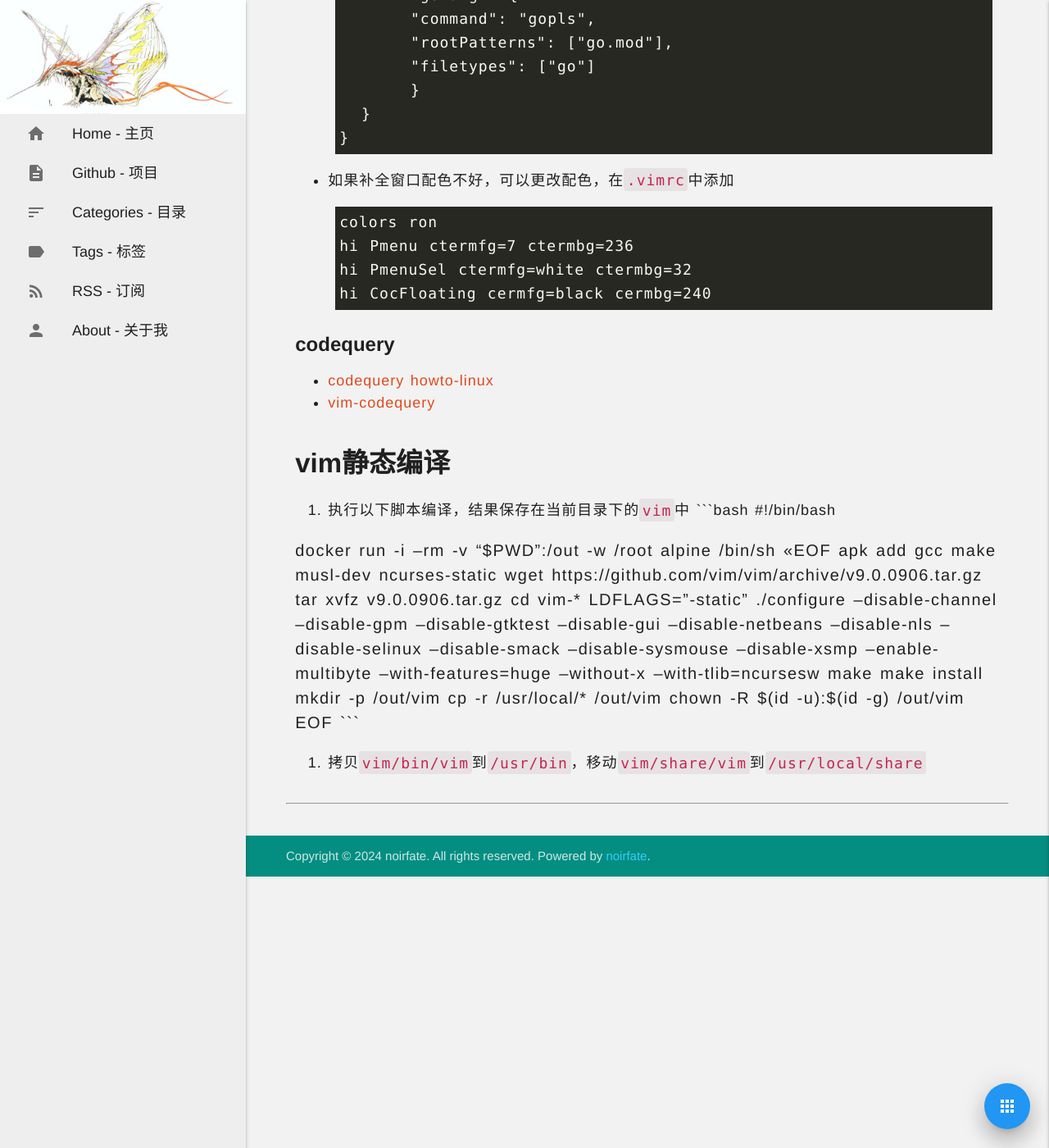
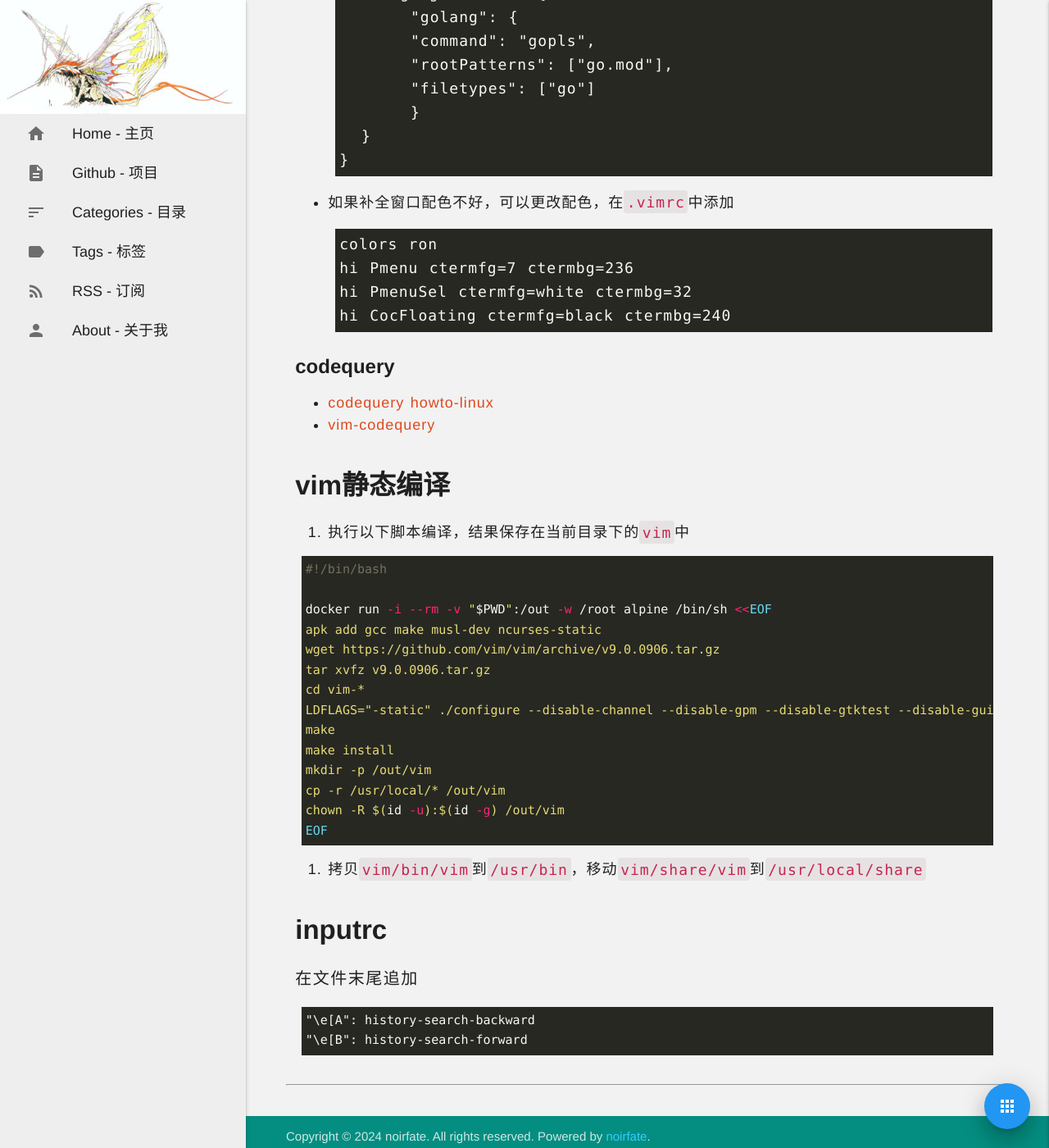
Before and after one commit to noirfate/noirfate.github.io, a Jekyll site: the page built from _posts/2021-09-30-vim.md, in a window 1280 px wide and 1400 px high, scrolled down 13850 px. Shown: the whole window at 82% size. Built offline with Jekyll 4.4.1, drawn with Linux system fonts in a browser that asks for light colours; some web fonts are replaced; a script that is not in the unit is left out; some of the changed text lies outside the part shown.

Commit message:
Update 2021-09-30-vim.md

````diff
--- a/_posts/2021-09-30-vim.md
+++ b/_posts/2021-09-30-vim.md
@@ -476,7 +476,7 @@ npm run build
 colors ron
 hi Pmenu ctermfg=7 ctermbg=236
 hi PmenuSel ctermfg=white ctermbg=32
-hi CocFloating cermfg=black cermbg=240
+hi CocFloating ctermfg=black ctermbg=240
 ```
 
 ### codequery
@@ -486,6 +486,7 @@ hi CocFloating cermfg=black cermbg=240
 
 # vim静态编译
 1. 执行以下脚本编译，结果保存在当前目录下的`vim`中
+
 ```bash
 #!/bin/bash
 
@@ -502,4 +503,12 @@ cp -r /usr/local/* /out/vim
 chown -R $(id -u):$(id -g) /out/vim
 EOF
 ```
+
 2. 拷贝`vim/bin/vim`到`/usr/bin`，移动`vim/share/vim`到`/usr/local/share`
+
+# inputrc
+在文件末尾追加
+```
+"\e[A": history-search-backward
+"\e[B": history-search-forward
+```
````
Also changed, not shown: other parts of _posts/2021-09-30-vim.md (+1 -1 lines).
